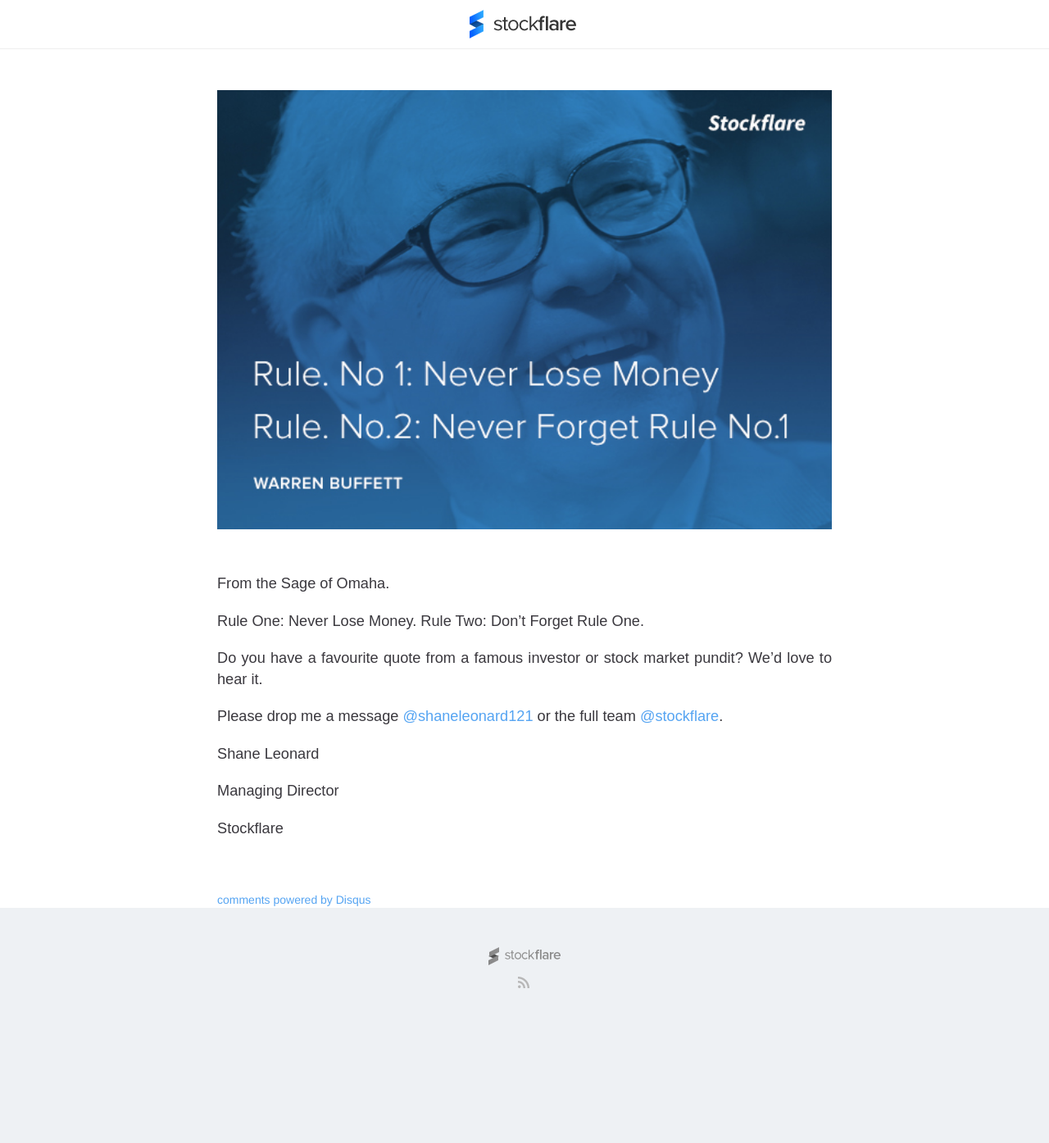
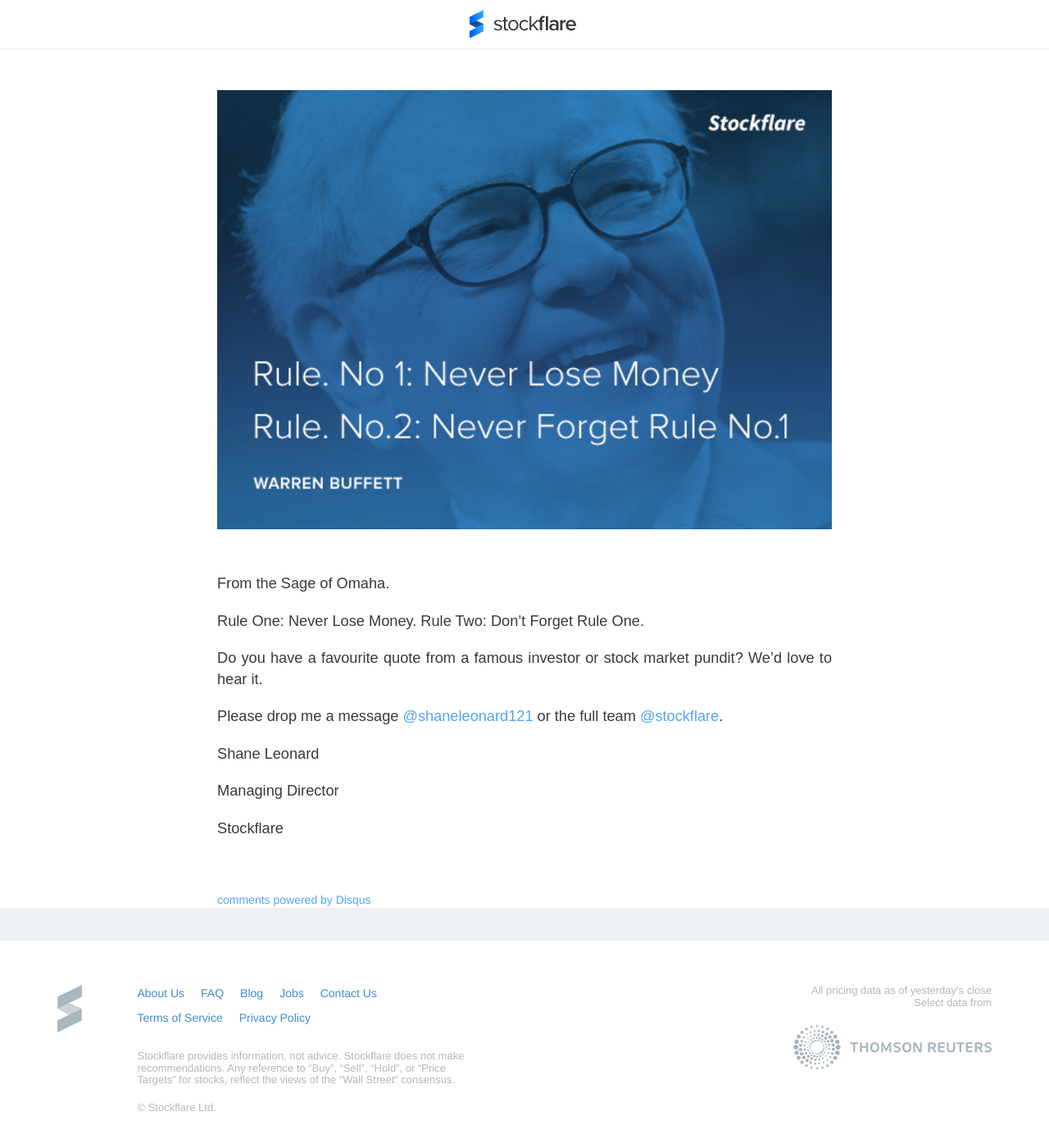
Before and after one commit to Stockflare/blog, a Jekyll site: the page built from _posts/2014-07-03-quotes-buffetts-investor-rules.markdown, in a window 1280 px wide and 1400 px high, scrolled down 266 px. Shown: the top 1395 px of the window at 82% size. Built offline with Jekyll 4.4.1, drawn with Linux system fonts in a browser that asks for light colours; nearby versions of some CDN libraries; comment, search, counter and statistics services are not loaded; before the commit the page ends 1501 px from its top, so only the background shows below that.

Commit message:
Updating footer

```diff
--- a/_includes/footer.html
+++ b/_includes/footer.html
@@ -1,18 +1,54 @@
-<footer class="site-footer">
-
+<footer>
   <div class="container">
-
     <div class="row">
-      <div class="col-md-12">
-        <h5><img src="/img/layout/footer-logo.png"></h5>
+      <div class="col-md-1">
+        <img src="/img/logo-footer.png" />
       </div>
-      <div class="col-md-12 rss">
-        <a href="http://blog.stockflare.com/feed.xml"><img src="/img/layout/rss-logo.png"></a>
+      <div class="col-md-7">
+        <div class="spaced row">
+          <div class="col-md-8">
+            <ul class="links clearfix">
+              <li><a href="/about">About Us</a></li>
+              <li><a href="/faq">FAQ</a></li>
+              <li><a href="http://blog.stockflare.com">Blog</a></li>
+              <li><a href="/jobs">Jobs</a></li>
+              <li><a href="/contact">Contact Us</a></li>
+            </ul>
+            <ul class="links clearfix">
+              <li><a href="/tos">Terms of Service</a></li>
+              <li><a href="/privacy">Privacy Policy</a></li>
+            </ul>
+          </div>
+        </div>
+        <div class="spaced row">
+          <div class="col-md-8">
+            <h6>Stockflare provides information, not advice. Stockflare does not make
+              recommendations. Any reference to “Buy”, “Sell”, “Hold”, or “Price Targets”
+              for stocks, reflect the views of the “Wall Street” consensus.</h6>
+          </div>
+        </div>
+        <div class="spaced row">
+          <div class="col-md-8">
+            <h6>&copy; Stockflare Ltd.</h6>
+          </div>
+        </div>
+      </div>
+      <div class="col-md-4">
+        <div class="reuters pull-right">
+          <div class="spaced row">
+            <div class="col-md-12">
+              <h6>All pricing data as of yesterday's close<br/>Select data from</h6>
+            </div>
+          </div>
+          <div class="spaced row">
+            <div class="col-md-12">
+              <img src="/img/reuters-logo.png" />
+            </div>
+          </div>
+        </div>
       </div>
     </div>
-
   </div>
-
 </footer>
 
 <script src="//ajax.googleapis.com/ajax/libs/jquery/1.11.0/jquery.min.js"></script>
--- a/_includes/head.html
+++ b/_includes/head.html
@@ -7,12 +7,6 @@
     <link rel="canonical" href="{{ page.url | replace:'index.html','' | prepend: site.baseurl | prepend: site.url }}">
 
     <link rel="stylesheet" href="/css/bootstrap.min.css">
-    <style>
-        body {
-            padding-top: 50px;
-            padding-bottom: 20px;
-        }
-    </style>
     <link rel="stylesheet" href="/css/bootstrap-theme.min.css">
     <link rel="stylesheet" href="/css/main.css">
     <link rel="stylesheet" href="/css/icons.css">
--- a/css/main.css
+++ b/css/main.css
@@ -341,11 +341,50 @@
 
 }
 
-.site-footer
-{
-	padding:23px 0px 4px 0px;
+footer {
+  display: block;
+  margin-top: 40px;
+  padding: 40px 0;
+  background: white;
 }
 
+footer h6 {
+  font-weight: normal;
+  font-size: 13px;
+  color: #b7b7b7;
+  margin: 0;
+}
+
+footer .spaced {
+  margin-top: 20px;
+}
+
+footer .spaced:first-child {
+  margin-top: 0;
+}
+
+footer .links {
+  list-style: none;
+  padding: 0;
+}
+
+footer .links li {
+  float: left;
+  margin-left: 20px;
+}
+
+footer .links li a
+{
+  color:#428bca
+}
+
+footer .links li:first-child {
+  margin-left: 0;
+}
+
+footer .reuters {
+  text-align: right;
+}
 .rss
 {
 	text-align: center;
```
Also changed, not shown: img/logo-footer.png (added), img/reuters-logo.png (added).
